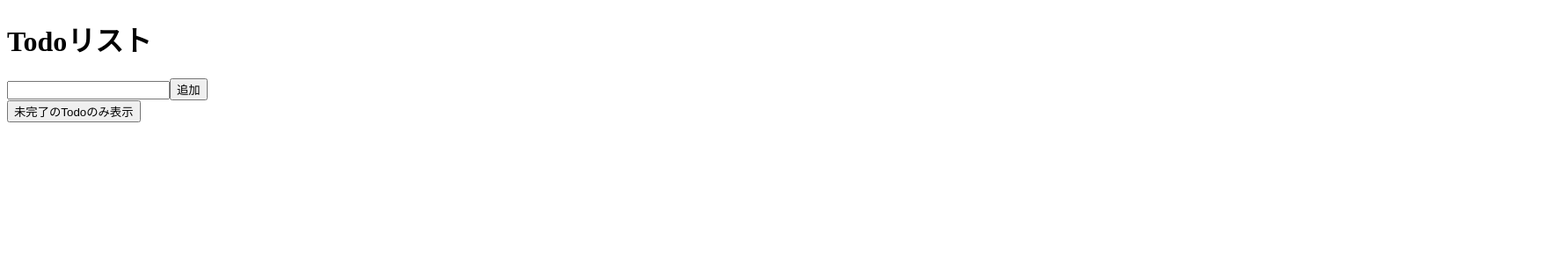
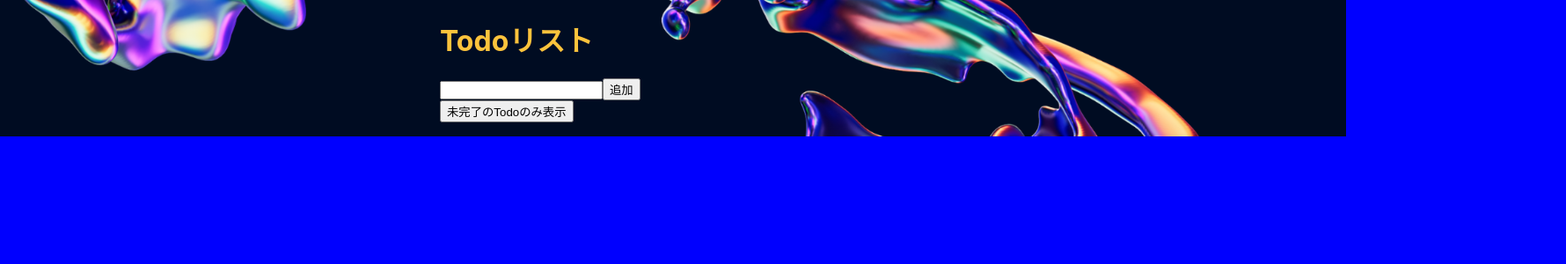
Before and after one commit to shgmjshn/todo-list, a React (Create React App) app: page / in a window 1280 px wide. Shown: the top 300 px of the page at 88% size, 1780 px wide, since content can reach past the window. Built offline with nearby package versions, Linux system fonts and the light colour scheme.

Commit message:
デザインを少し整えました

```diff
--- a/src/index.css
+++ b/src/index.css
@@ -1,3 +1,5 @@
+@import url('https://fonts.googleapis.com/css2?family=Roboto:wght@400;700&display=swap');
+
 body {
   margin: 0;
   font-family: -apple-system, BlinkMacSystemFont, 'Segoe UI', 'Roboto', 'Oxygen',
@@ -11,3 +13,24 @@ code {
   font-family: source-code-pro, Menlo, Monaco, Consolas, 'Courier New',
     monospace;
 }
+
+html {
+  background-color: blue;
+}
+
+#root{
+  position: absolute;
+  background-image: url('./todo.png'); /* 画像のパスを指定 */
+  background-size: cover; /* 画像のサイズを調整 */
+  background-position: center; /* 画像の位置を中央に */
+}
+
+div {
+  width: 100%;
+  height: max-content;
+  padding-left: 250px;
+}
+
+h1 {
+  color: #fdc33c;
+}
--- a/src/index.js
+++ b/src/index.js
@@ -1,5 +1,6 @@
 import React from 'react';
 import ReactDOM from 'react-dom';
+import "./index.css"
 
 const root = ReactDOM.createRoot(document.getElementById('root'));
 root.render(<App />);
@@ -69,7 +70,7 @@ function App() {
       </button>
       <ul>
         {filteredTodos.map((todo, index) => (
-          <li key={index} style={{ color: todo.done ? 'red' : 'black' }}>
+          <li key={index} style={{ color: todo.done ? 'red' : '#fdc33c' }}>
             {todo.text}{todo.done ? '(完了)' : ''}
             {!todo.done && (
               <button onClick={() => handleDoneTodo(index)}>完了</button>
```
Also changed, not shown: src/todo.png (added).
